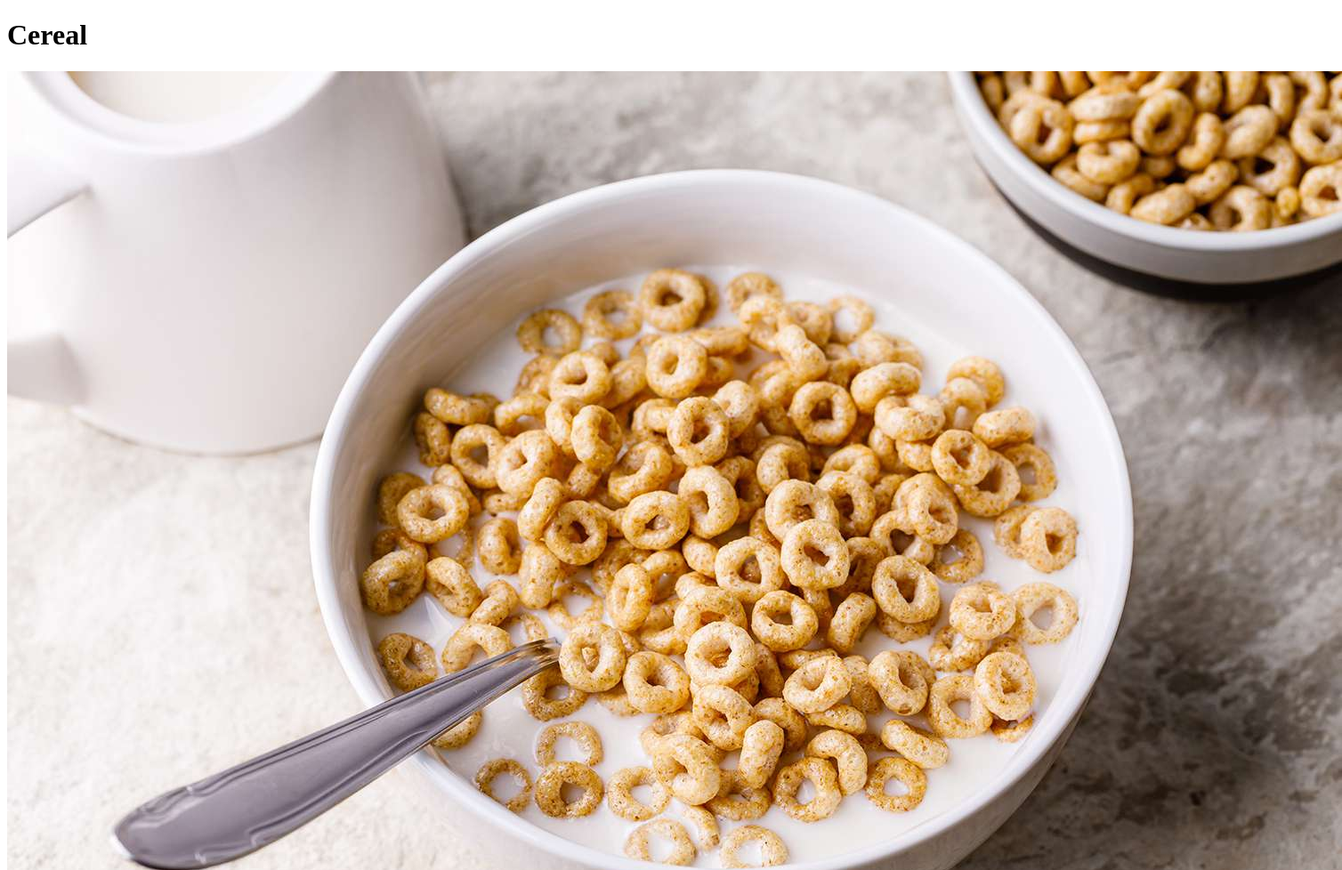
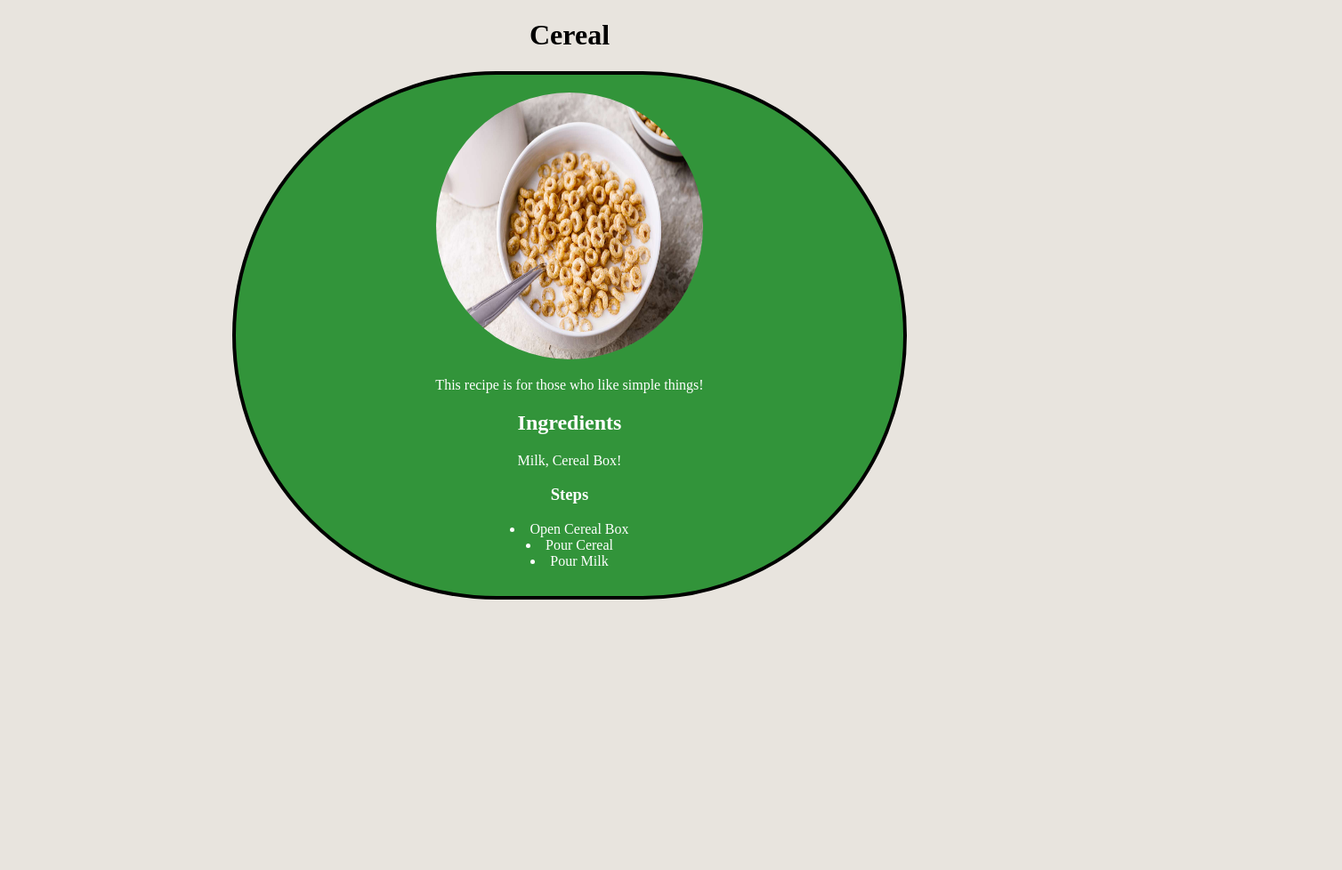
Before and after one commit to ZechJanowicz/odin-recipes, a plain HTML site: page recipes/cereal.html in a window 1280 px wide. Shown: the top 978 px of the page at 89% size, 1508 px wide, since content can reach past the window. After the commit the page ends 800 px from the top, so only its background shows below. Drawn offline with Linux system fonts and the light colour scheme.

Commit message:
adding classes to cereal page styled more css involving those two pages while linking classes together resized cereal image to make it look like more of a card esque design

```diff
--- a/recipes/cereal.html
+++ b/recipes/cereal.html
@@ -3,13 +3,14 @@
     <head>
         <meta charset="UTF8">
         <title>Cereal</title>
+        <link rel="stylesheet" href="../stylesheet/stylesheet.css">
     </head>
-    <body>
+    <body class="webpage">
         <div>
-        <H1>Cereal</H1>
+        <H1 class="title">Cereal</H1>
     </div>
-    <div>
-        <img src="../imgs/Cereal.jpeg">
+    <div class="cardbox">
+        <img class="images" src="../imgs/Cereal.jpeg">
         <div>
             <p>This recipe is for those who like simple things!</p>
         </div>
--- a/stylesheet/stylesheet.css
+++ b/stylesheet/stylesheet.css
@@ -1,3 +1,11 @@
+.images {
+    margin-top: 20px;
+    width: 300px;
+    height: 300px;
+    object-fit: fill;
+    border-radius: 150px;
+}
+
 .webpage {
     background-color: rgba(223, 218, 210, 0.719);
 }
@@ -16,6 +24,8 @@
     border-radius: 425px;
     border-style: solid;
     border-width: 4px;
+    border-color: black;
+    padding-bottom: 30px;
 }
 
 .recipelist {
```
